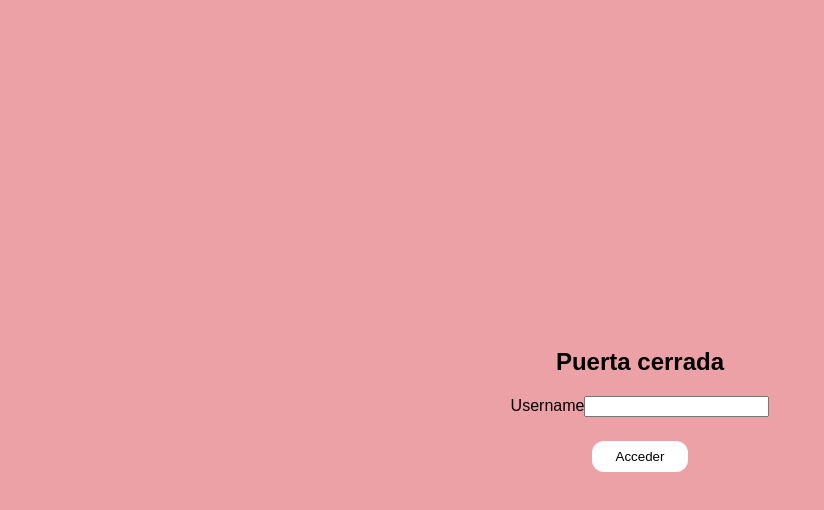
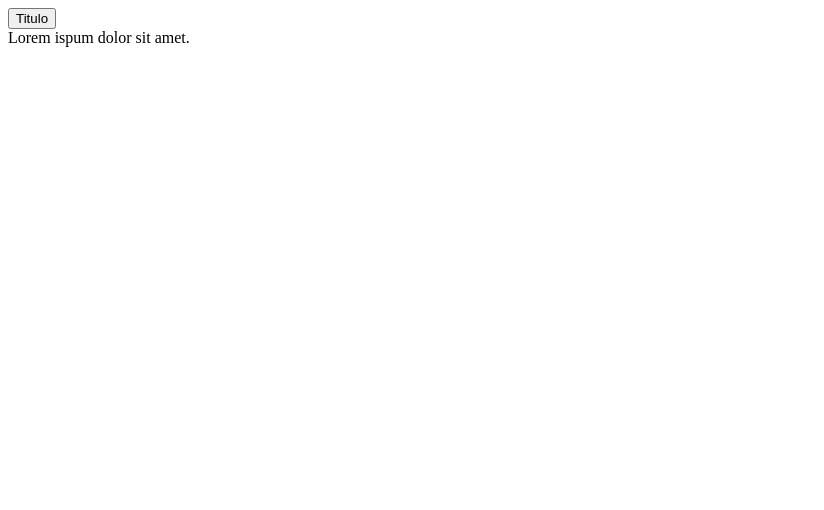
Before and after one commit to Nesjesramrey/firstVuejs, a plain HTML site: page index.html in a window 1280 px wide. Shown: the whole page, without its empty margins (0-824 px from the left). Drawn offline with nearby package versions, Linux system fonts and the light colour scheme.

Commit message:
add slots

```diff
--- a/index.html
+++ b/index.html
@@ -11,118 +11,32 @@
     <div id="app"></div>
     <script>
       const app = Vue.createApp({
-        data() {
-          return {
-            text: "Puerta cerrada",
-            open: false,
-            username: "",
-            post: [
-              {
-                title: "Titulo 1",
-                description: "lorem ipsum ...",
-              },
-              {
-                title: "Titulo 2",
-                description: "lorem ipsum ...",
-              },
-              {
-                title: "Titulo 3",
-                description: "lorem ipsum ...",
-              },
-              {
-                title: "Titulo 4",
-                description: "lorem ipsum ...",
-              },
-            ],
-          };
-        },
-        watch: {
-          open(value) {
-            if (value) {
-              this.text = "Salir de tu cuenta";
-            } else {
-              this.text = "Accede a tu cuenta";
-            }
-          },
-        },
-        computed: {
-          label() {
-            return this.open ? "Cerrar" : "Abrir";
-          },
-          styles() {
-            return this.open ? ["open"] : ["closed"];
-          },
-        },
-        template: ` <div class="container" :class="styles">
-              <h2>{{ text }}</h2>
-              <div v-if="open">
-                <p>Hola, {{ username }}</p>
-                <div class="list">
-                  <item
-                    v-for="(item, i) in post"
-                    :key="i"
-                    :post="item"
-                    />
+        template: `
+                <div>
+                    <v-layout>
+                        <template v-slot:header>
+                            <button>Titulo</button>
+                        </template>
+                        <template v-slot:content>
+                            Lorem ispum dolor sit amet.
+                        </template>
+                    </v-layout>
                 </div>
-              </div>
-              <div v-else>
-                  <label>Username</label>
-                  <input type="text" v-model="username"/>
-              </div>
-            <button @click = 'open = !open'>
-              <div v-if= "!open">Acceder</div>
-              <div v-else>Salir</div>
-            </button>
-      </div>  `,
+            `,
       });
-      app.component("item", {
-        props: ["post"],
-        template: `<div class="item">
-                    <div class="title"> {{post.title}}</div>
-                    <p>{{post.description}}</p>
-                  </div>`,
+
+      app.component("v-layout", {
+        template: `
+            <header>
+                <slot name="header"></slot>
+            </header>
+            <div>
+                <slot name="content"></slot>
+            </div>
+            `,
       });
+
       const vm = app.mount("#app");
     </script>
-    <style>
-      html,
-      body {
-        height: 100vh;
-        margin: 0;
-        font-family: Arial, Helvetica, sans-serif;
-      }
-      #app,
-      .container {
-        display: flex;
-        justify-content: center;
-        align-items: center;
-        flex-direction: column;
-        width: 100%;
-        height: 100%;
-      }
-      button {
-        margin-top: 24px;
-        border: none;
-        background-color: white;
-        padding: 8px 24px;
-        border-radius: 12px;
-      }
-      .closed {
-        background-color: #eca1a6;
-      }
-      .open {
-        background-color: #b5e7a0;
-      }
-      .list {
-        display: flex;
-        flex-direction: column;
-      }
-      .item {
-        border: 1px solid;
-      }
-      .title {
-        font-weight: bold;
-      }
-    </style>
   </body>
 </html>
```
